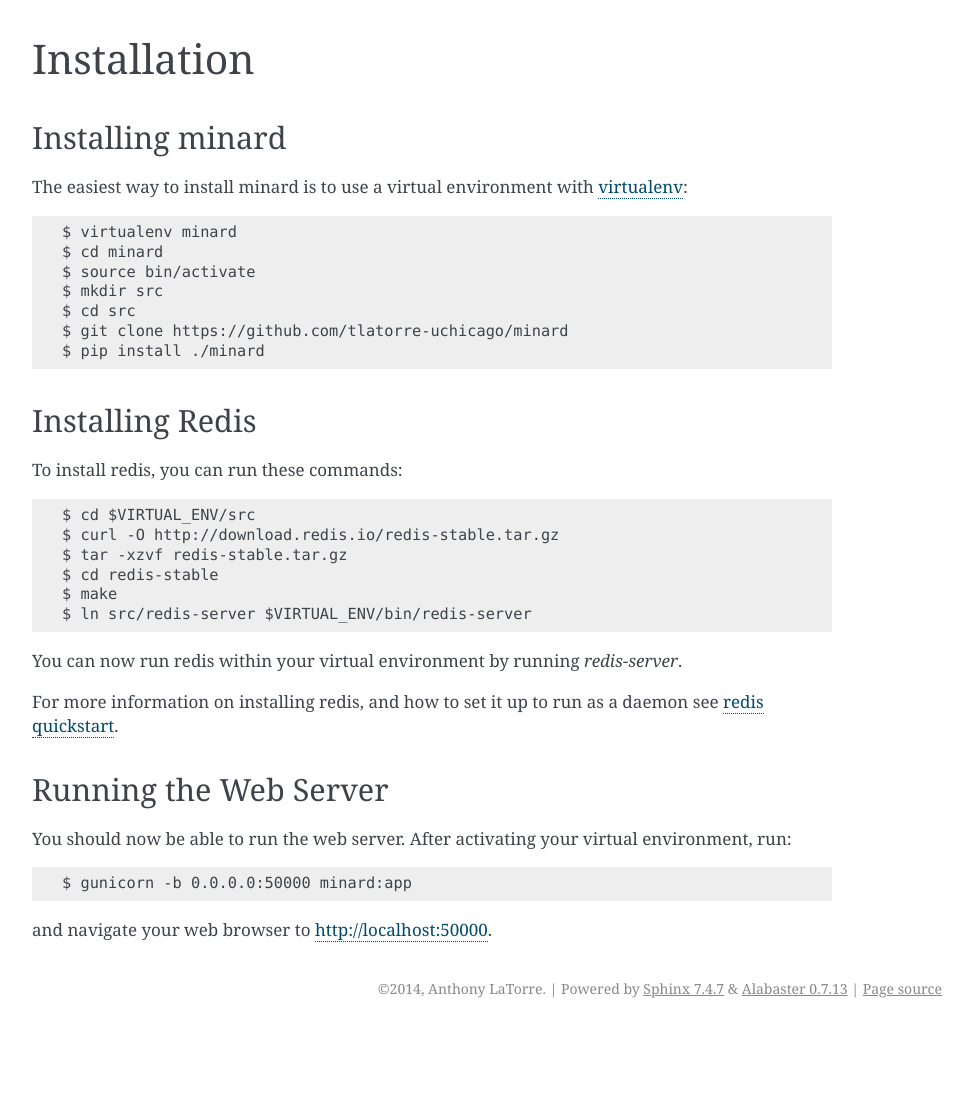
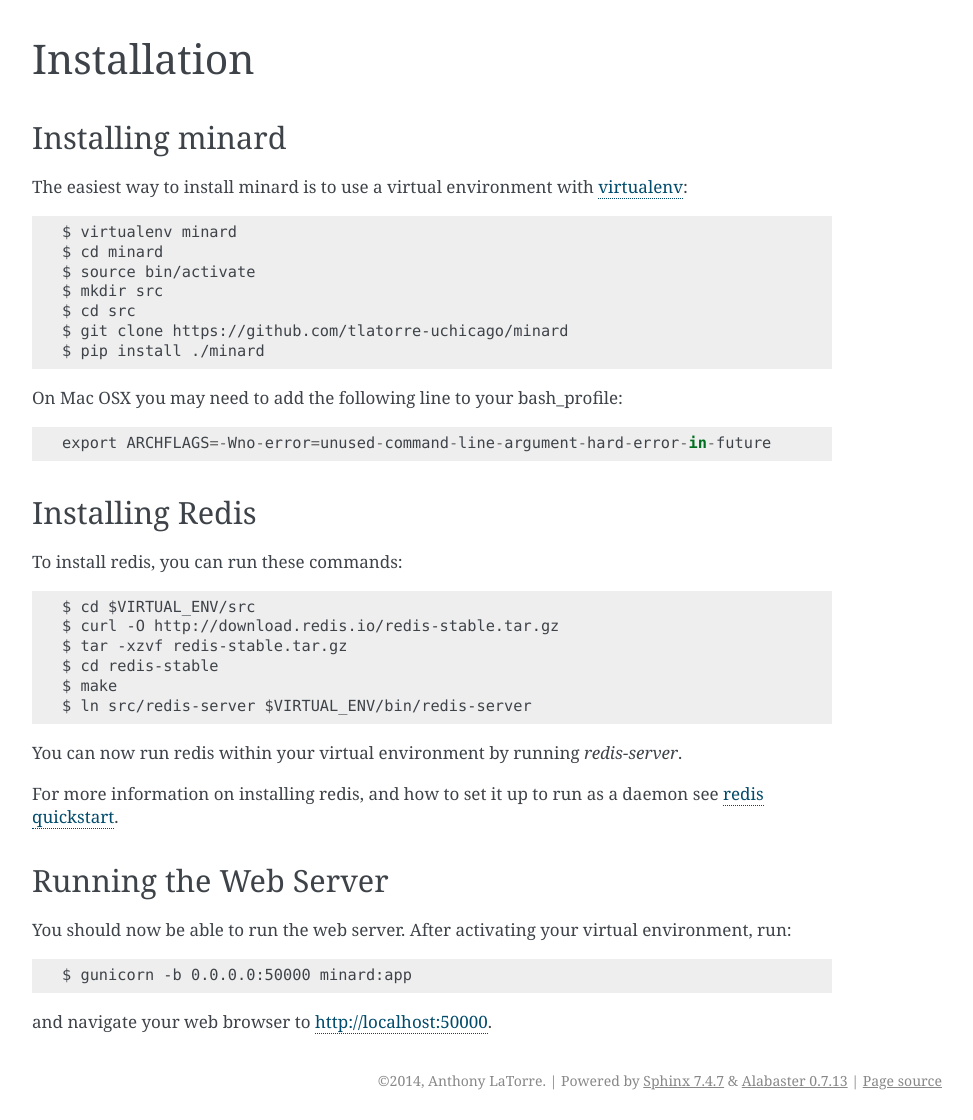
Before and after one commit to tlatorre-uchicago/minard, a Sphinx documentation site: the page built from doc/install.rst, in a window 1280 px wide. Shown: the whole page, without its empty margins (168-1141 px from the left). Built offline with Sphinx 7.4.7, drawn with Linux system fonts in a browser that asks for light colours; before the commit the page ends 1028 px from its top, so only the background shows below that.

Commit message:
add Mac OSX note to install docs

```diff
--- a/doc/install.rst
+++ b/doc/install.rst
@@ -14,6 +14,10 @@
     $ cd src
     $ git clone https://github.com/tlatorre-uchicago/minard
     $ pip install ./minard
+
+On Mac OSX you may need to add the following line to your bash_profile::
+
+    export ARCHFLAGS=-Wno-error=unused-command-line-argument-hard-error-in-future
 
 Installing Redis
 ----------------
```
